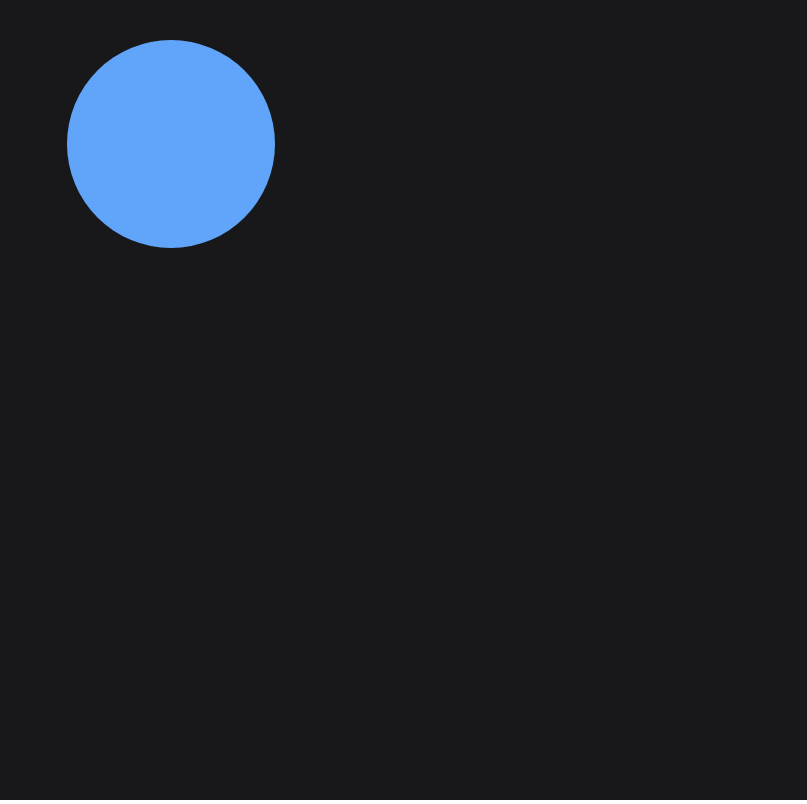
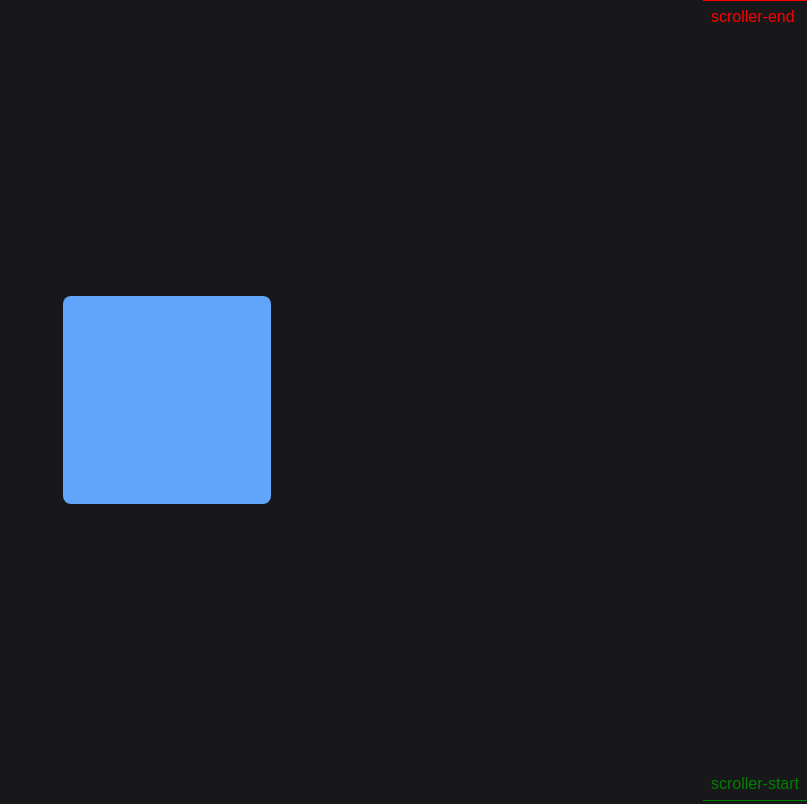
Before and after one commit to ArpanSankesh/Shaders-Mouse-Move, a plain HTML site: page index.html in a window 1280 px wide. Shown: the top 804 px of the page, without its empty margins (473-1280 px from the left). Drawn offline with nearby package versions, Linux system fonts and the light colour scheme; a web font is replaced by a local one.

```diff
--- a/index.html
+++ b/index.html
@@ -8,13 +8,18 @@
     <link rel="stylesheet" href="style.css">
 </head>
 <body>
-    <div class="text-container w-full h-screen bg-zinc-900 p-10">
-
+    <div class="page1 text-container w-full h-screen bg-zinc-900 p-10 flex justify-center items-center">
         <div id="box" class=" w-52 h-52 bg-blue-400 rounded-lg"></div>
-
+    </div>
+    <div class="page2 text-container w-full h-screen bg-zinc-900 p-10 flex justify-center items-center">
+        <div id="box" class=" w-52 h-52 bg-blue-400 rounded-lg"></div>
+    </div>
+    <div class="page text-container w-full h-screen bg-zinc-900 p-10 flex justify-center items-center">
+        <div id="box" class=" w-52 h-52 bg-blue-400 rounded-lg"></div>
     </div>
 
     <script src="https://cdnjs.cloudflare.com/ajax/libs/gsap/3.12.5/gsap.min.js" integrity="sha512-7eHRwcbYkK4d9g/6tD/mhkf++eoTHwpNM9woBxtPUBWm67zeAfFC+HrdoE2GanKeocly/VxeLvIqwvCdk7qScg==" crossorigin="anonymous" referrerpolicy="no-referrer"></script>
+    <script src="https://cdnjs.cloudflare.com/ajax/libs/gsap/3.12.5/ScrollTrigger.min.js" integrity="sha512-onMTRKJBKz8M1TnqqDuGBlowlH0ohFzMXYRNebz+yOcc5TQr/zAKsthzhuv0hiyUKEiQEQXEynnXCvNTOk50dg==" crossorigin="anonymous" referrerpolicy="no-referrer"></script>
     <script src="script.js"></script>
 </body>
 </html>
--- a/script.js
+++ b/script.js
@@ -1,7 +1,17 @@
-gsap.to('#box', {
-    x:500,
-    duration:1.5,
-    delay:1,
-    borderRadius:"50%",
-    rotate:360
+gsap.from('.page1 #box', {
+    scale:0,
+    duration:2.5,
+    rotate:360,
 })
+
+gsap.from('.page2 #box', {
+    scale:0,
+    duration:2.5,
+    rotate:360,
+    scrollTrigger : {
+        trigger: '.page2 #box',
+        scroller: 'body',
+        markers:true,
+        scrub:1
+    }
+})
--- a/style.css
+++ b/style.css
@@ -8,8 +8,23 @@
 }
 
 html, body {
-    height: 100%;
+    min-height: 100%;
     width: 100%;
-    overflow: hidden;
     background-color: #fff;
 }
+
+.page1{
+    width: 100%;
+    height: 100vh;
+    background-color: rgb(16, 16, 16);
+}
+.page2{
+    width: 100%;
+    height: 100vh;
+    background-color: rgb(247, 0, 0);
+}
+.page1{
+    width: 100%;
+    height: 100vh;
+    background-color: rgb(16, 16, 16);
+}
```
